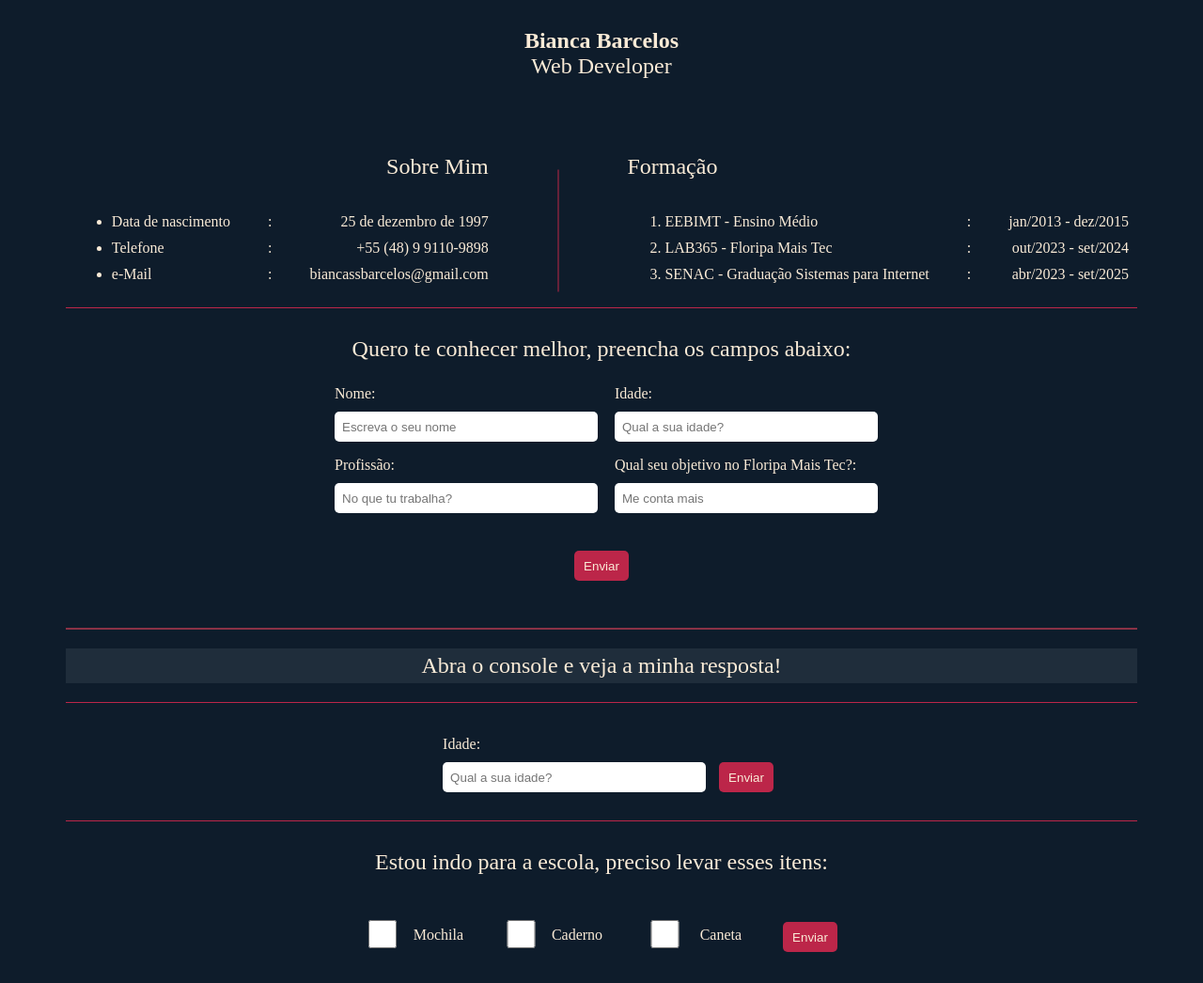
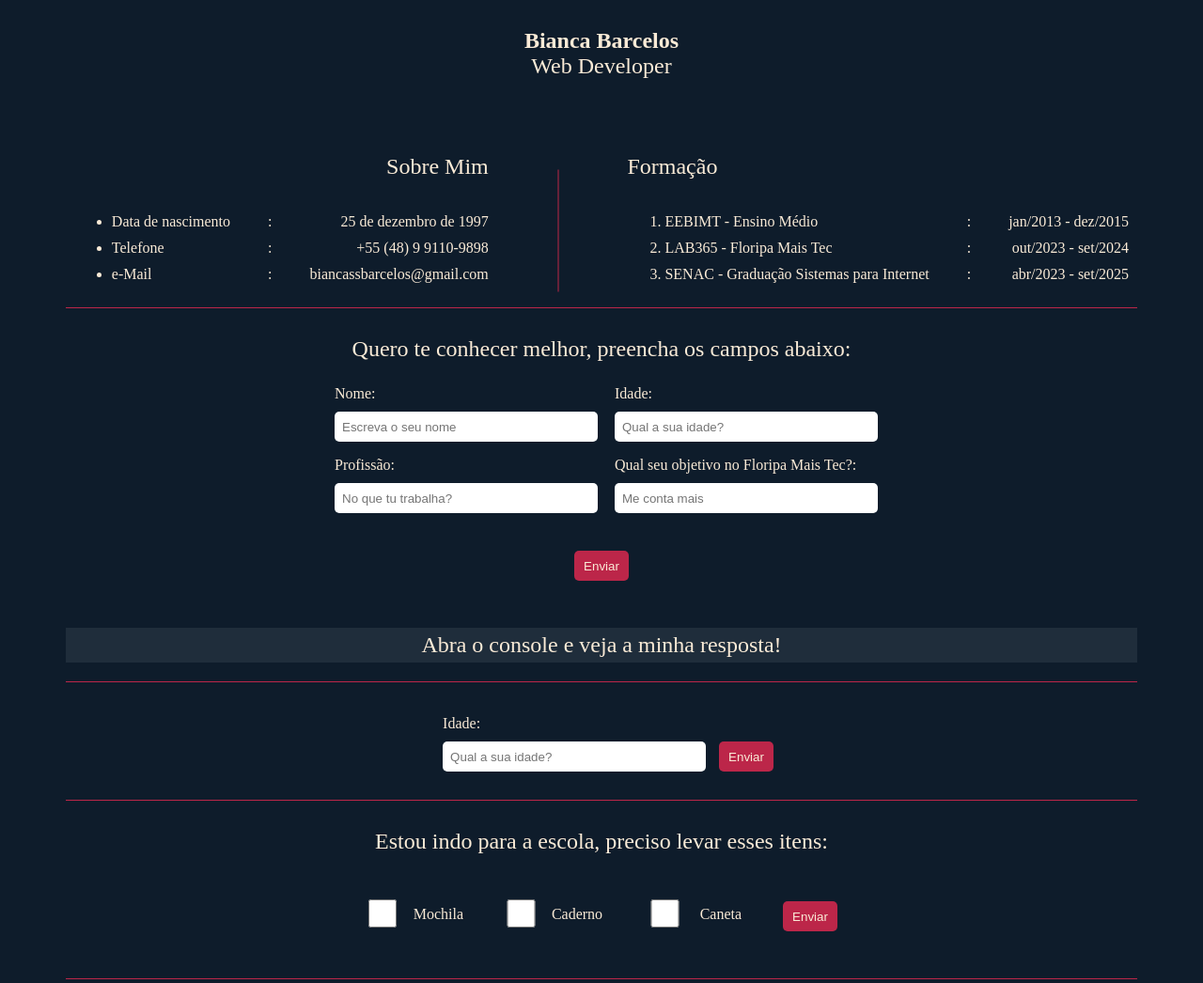
Before and after one commit to BiancaBarcelos/TrilhaDEV-semana-1, a plain HTML site: page index.html in a window 1280 px wide. Shown: the top 1046 px of the page at 94% size. Drawn offline with Linux system fonts and the light colour scheme.

Commit message:
chore: alteração no html

```diff
--- a/index.html
+++ b/index.html
@@ -84,7 +84,6 @@
 
         <h2 id="frase"></h2>
 
-        <div class="linha"></div>
         <h2 class="mensagem">Abra o console e veja a minha resposta!</h2>
     </section>
 
@@ -103,8 +102,8 @@
 
     <!-- Questão 4 -->
     <section id="sessao4">
+        <h2>Estou indo para a escola, preciso levar esses itens:</h2>
         <form action="">
-            <h2>Estou indo para a escola, preciso levar esses itens:</h2>
             <fieldset>
                 <input id="mochila" type="checkbox" value="Mochila" nome="mochila">
                 <label for="mochila">Mochila</label>
--- a/scripty.js
+++ b/scripty.js
@@ -7,7 +7,6 @@ function preencheCampo(event) {
     let idade = document.getElementById("idade").value;
     let profissao =  document.getElementById("profissao").value;
     let fmt = document.getElementById("fmt").value;
-    console.log(nome, idade, profissao, fmt)
 
     if (nome != "" && idade != "" && profissao != "" && fmt != "") {
       document.getElementById("frase").innerHTML =
@@ -22,9 +21,6 @@ function preencheCampo(event) {
 
         alert(`Está faltando preencher o(s) campo(s) ${camposVazios}`);
     }
-
-
-
   }
 
 
--- a/style.css
+++ b/style.css
@@ -95,10 +95,6 @@ form button:hover {
     background-color: #8a3246;
     cursor: pointer;
 }
-.linha {
-    border: 1px solid #8a3246;
-    margin-bottom: 20px;
-}
 .mensagem {
     text-align: center;
     padding: 5px;
```
